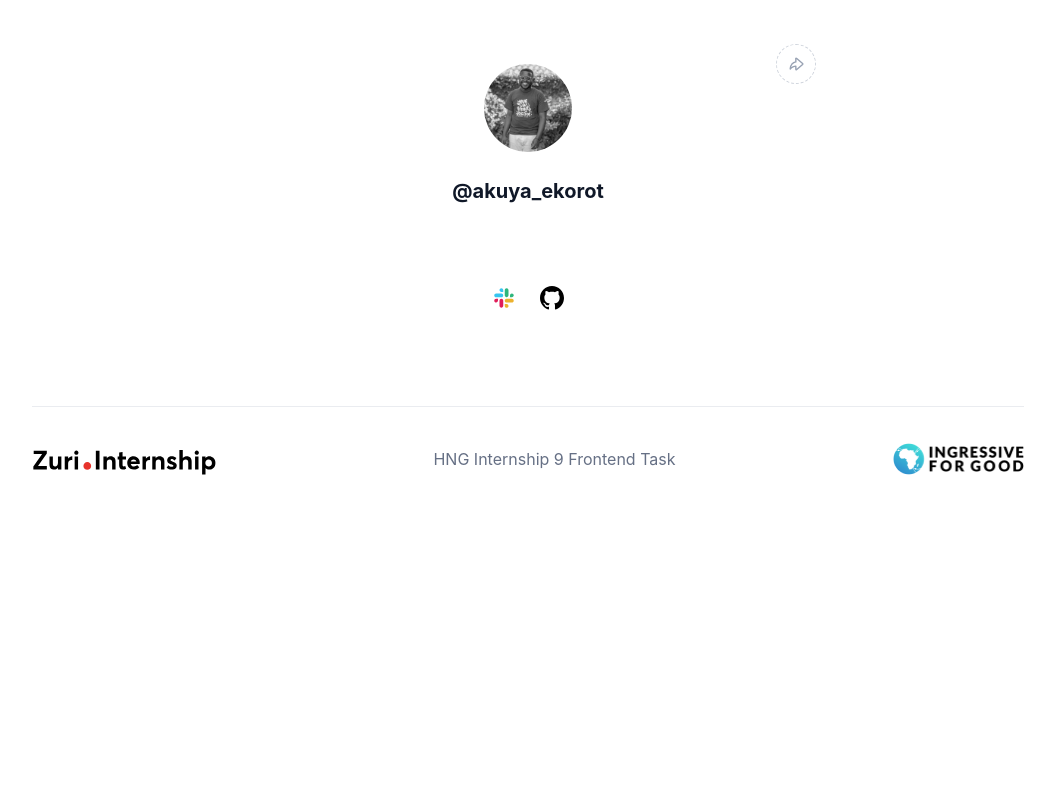
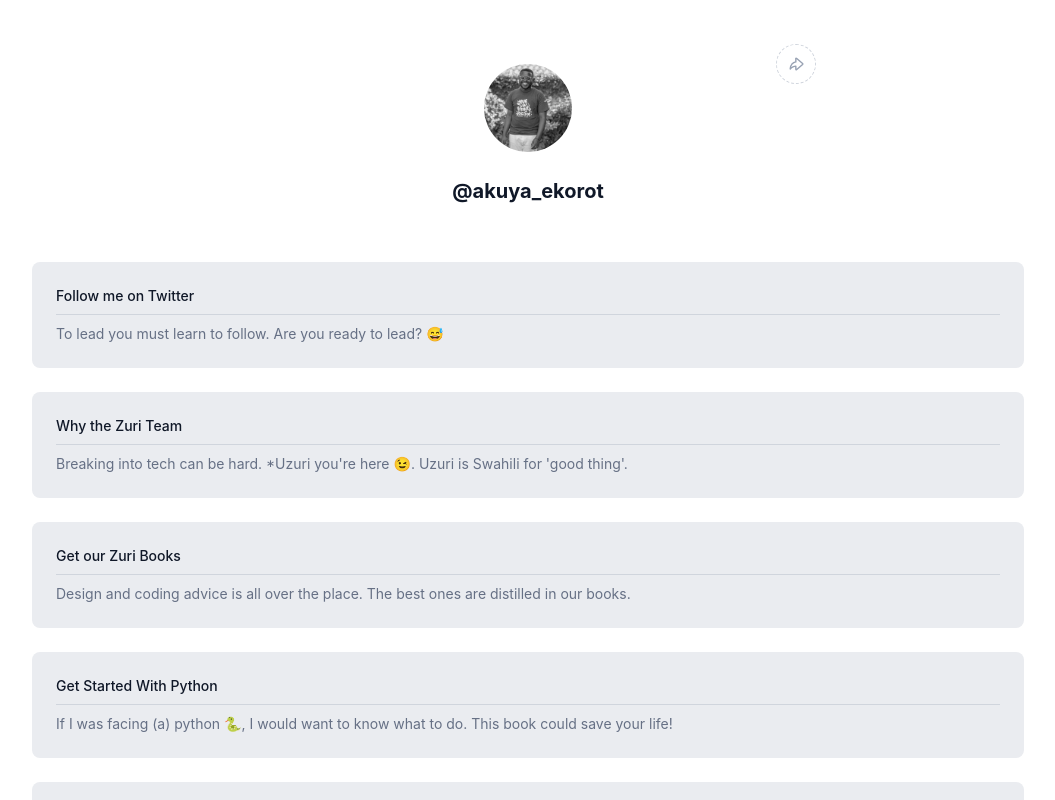
Before and after one commit to akuya-ekorot/hng-internship-9, a React (Create React App) app in the folder stage-2/: page / in a window 1280 px wide. Shown: the top 800 px of the page, without its empty margins (112-1167 px from the left). Built offline with nearby package versions, Linux system fonts and the light colour scheme.

Commit message:
refactor: add links section

```diff
--- a/stage-2/src/App.jsx
+++ b/stage-2/src/App.jsx
@@ -1,4 +1,5 @@
 import Footer from "./components/Footer";
+import LinkSection from "./components/LinkSection";
 import ProfileSection from "./components/ProfileSection";
 import SocialSection from "./components/SocialSection";
 
@@ -9,6 +10,7 @@ function App() {
         <main className="md:px-[32px] grow">
           <div className="content flex flex-col md:gap-[56px] gap-[32px]">
             <ProfileSection />
+            <LinkSection />
             <SocialSection />
           </div>
         </main>
--- /dev/null
+++ b/stage-2/src/components/Link.jsx
@@ -0,0 +1,23 @@
+const Link = ({ name, link, id, subtext }) => (
+  <a
+    className=" group bg-gray-200 hover:bg-gray-300 focus:outline-none focus:border focus:border-gray-400 disabled:bg-gray-25 disabled:border-gray-100 disbled:drop-shadow-[0, 1px, 2px, rgba(16, 2, 40, 0.05)] rounded-lg text-text-lg font-medium overflow-hidden"
+    href={link}
+    id={id}
+    target="_blank"
+    rel="noreferrer"
+    role="link"
+  >
+    <div className="flex flex-col items-stretch p-[24px] gap-[8px]">
+      <p className="text-gray-900 md:text-text-lg text-sm font-medium">
+        {name}
+      </p>
+      <div className="group-hover:bg-gray-100 bg-gray-300 h-[1px] w-full"></div>
+      <p className="text-gray-500 lg:text-[14px] text-[12px] font-normal">
+        {subtext}
+      </p>
+    </div>
+    <img />
+  </a>
+);
+
+export default Link;
--- /dev/null
+++ b/stage-2/src/components/LinkSection.jsx
@@ -0,0 +1,18 @@
+import Link from "./Link";
+import pageLinks from "../utils/pageData";
+
+const LinkSection = () => (
+  <div className="link-section flex flex-col gap-[24px]">
+    {pageLinks.map((pageLink) => (
+      <Link
+        id={pageLink.id}
+        name={pageLink.name}
+        link={pageLink?.link}
+        subtext={pageLink?.subtext}
+        key={pageLink.id}
+      />
+    ))}
+  </div>
+);
+
+export default LinkSection;
--- /dev/null
+++ b/stage-2/src/utils/pageData.js
@@ -0,0 +1,45 @@
+const pageLinks = [
+  {
+    name: "Follow me on Twitter",
+    link: "https://twitter.com/akuya_ekorot",
+    id: "",
+    subtext: "To lead you must learn to follow. Are you ready to lead? 😅",
+  },
+  {
+    name: "Why the Zuri Team",
+    link: "https://training.zuri.team",
+    id: "btn__zuri",
+    subtext:
+      "Breaking into tech can be hard. *Uzuri you're here 😉. Uzuri is Swahili for 'good thing'.",
+  },
+  {
+    name: "Get our Zuri Books",
+    link: "https://books.zuri.team",
+    id: "books",
+    subtext:
+      "Design and coding advice is all over the place. The best ones are distilled in our books.",
+  },
+  {
+    name: "Get Started With Python",
+    link: "https://books.zuri.team/python-for-beginners?ref_id=akuya-ekorot",
+    id: "book__python",
+    subtext:
+      "If I was facing (a) python 🐍, I would want to know what to do. This book could save your life!",
+  },
+  {
+    name: "Background Check for Coders",
+    link: "https://background.zuri.team",
+    id: "pitch",
+    subtext:
+      "Don't know what to look for in a great coder? Let us run a background check for you ... or let them run away with weeks worth of work not delivered.",
+  },
+  {
+    name: "Get Our Design Book",
+    link: "https://books.zuri.team/design-rules",
+    id: "book__design",
+    subtext:
+      "Great design get's out of the way and let's the user focus on what's important. The same way I'm getting out of the way so that you can click this link. 😅",
+  },
+];
+
+export default pageLinks;
--- a/stage-2/tailwind.config.js
+++ b/stage-2/tailwind.config.js
@@ -71,7 +71,7 @@ module.exports = {
       },
       backgroundImage: {
         profile: "url('/src/profile-photo.jpg')",
-        "focus-ring":
+        "profile-hover":
           "linear-gradient(0deg, rgba(52, 64, 84, 0.75), rgba(52, 64, 84, 0.75)), url('/src/profile-photo.jpg')",
       },
       backgroundSize: {
```
